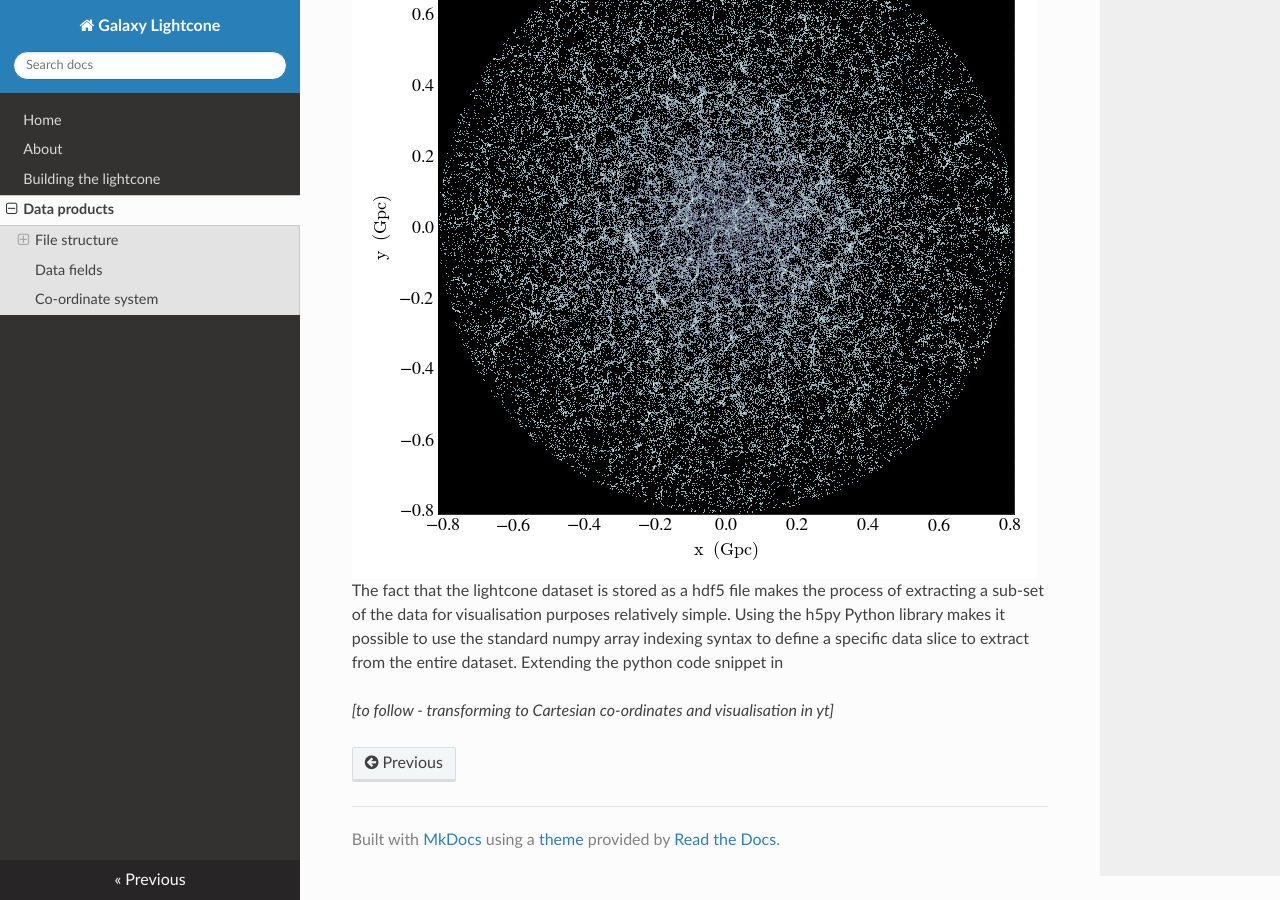
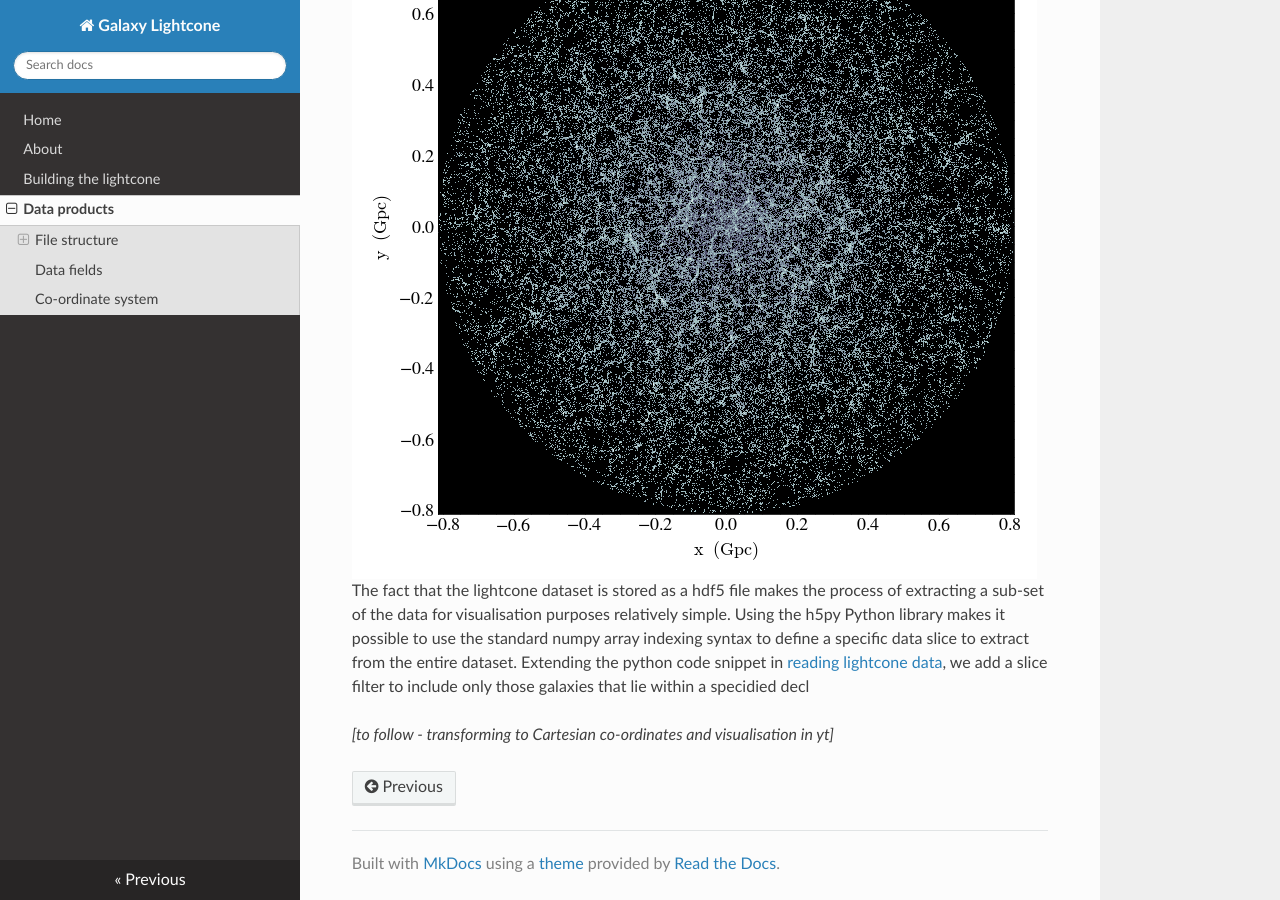
Before and after one commit to rajbooth/Lightcone, an MkDocs documentation site: the page built from docs/data_products.md, in a window 1280 px wide and 900 px high, scrolled down 2580 px. Built offline with MkDocs 1.6.1, drawn with Linux system fonts in a browser that asks for light colours; nearby versions of some CDN libraries; formulas are drawn with MathJax 3.

Commit message:
docs/data_products.md updated from https://stackedit.io/

````diff
--- a/docs/data_products.md
+++ b/docs/data_products.md
@@ -80,14 +80,14 @@
 ```
 ## Visualising the lightcone
 ![Luminosity limited galaxy lightcone](https://github.com/rajbooth/Lightcone/raw/master/images/FullSky_Galaxy_Slice_M0-19.png)
-The fact that the lightcone dataset is stored as a hdf5 file makes the process of extracting a sub-set of the data for visualisation purposes relatively simple.  Using the h5py Python library makes it possible to use the standard numpy array indexing syntax to define a specific data slice to extract from the entire dataset.  Extending the python code snippet in
+The fact that the lightcone dataset is stored as a hdf5 file makes the process of extracting a sub-set of the data for visualisation purposes relatively simple.  Using the h5py Python library makes it possible to use the standard numpy array indexing syntax to define a specific data slice to extract from the entire dataset.  Extending the python code snippet in [reading lightcone data](#reading_lightcone), we add a slice filter to include only those galaxies that lie within a specidied decl
 
 
 *[to follow - transforming to Cartesian co-ordinates and visualisation in yt]*
 
 <!--stackedit_data:
-eyJoaXN0b3J5IjpbMTMwMTE1Njg2OSwtMTQzNTc1NjY2MSwxOT
-AwMjU1MDgwLDEzODc0MzMyODEsLTM2Mzk2NTI4MSw1MjMzMDAx
-Niw5MDgxMTk0MjAsLTE4NTY2NzYwMywtMTg1NjY3NjAzLC01ND
-g4MDY0OTZdfQ==
+eyJoaXN0b3J5IjpbLTEwMTQzMjUwOTEsLTE0MzU3NTY2NjEsMT
+kwMDI1NTA4MCwxMzg3NDMzMjgxLC0zNjM5NjUyODEsNTIzMzAw
+MTYsOTA4MTE5NDIwLC0xODU2Njc2MDMsLTE4NTY2NzYwMywtNT
+Q4ODA2NDk2XX0=
 -->
````
